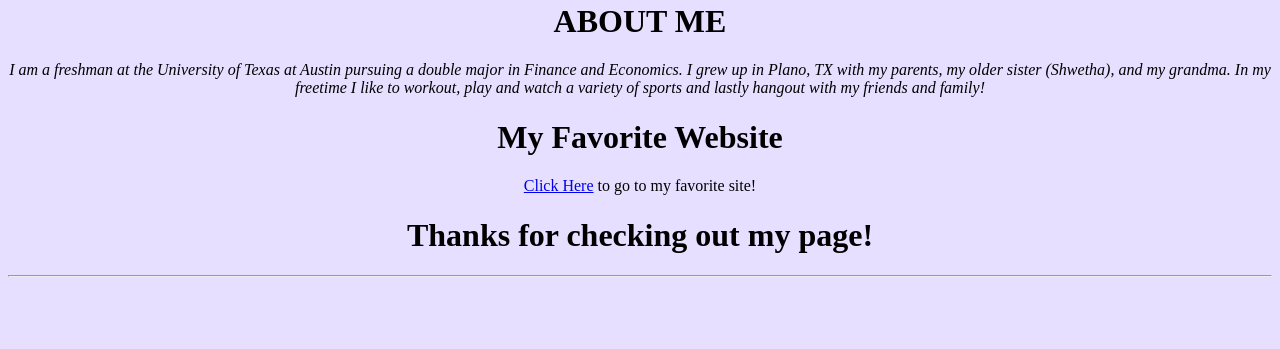
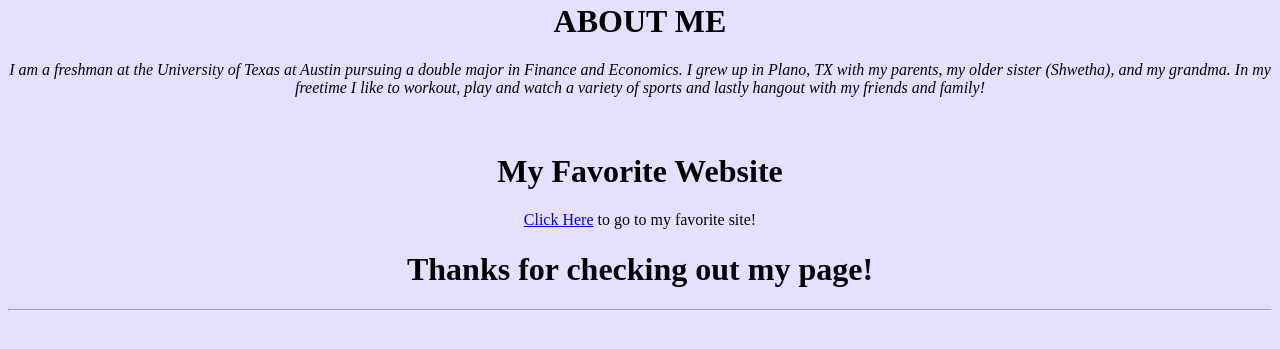
Before and after one commit to sr49648/sr49648.github.io, a plain HTML site: page Index.html in a window 1280 px wide. Shown: the part 367-716 px from the top of the page. Drawn offline with Linux system fonts and the light colour scheme.

Commit message:
Update Index.html

```diff
--- a/Index.html
+++ b/Index.html
@@ -10,7 +10,7 @@
   I am a freshman at the University of Texas at Austin pursuing a double major in Finance and Economics. I grew up in Plano, TX with my parents, my older sister (Shwetha), and my grandma. In my freetime I like to workout, play and watch a variety of sports and lastly hangout with my friends and family! </p>
 
 
-<h1 style="text-align: center;font-family:signpainter;">My Favorite Website</h1>
+<br/><h1 style="text-align: center;font-family:signpainter;">My Favorite Website</h1>
 
 <p style="text-align: center;font-family:heiti sc;"><a href="https://www.espn.com/">Click Here</a> to go to my favorite site!</p>
 
```
